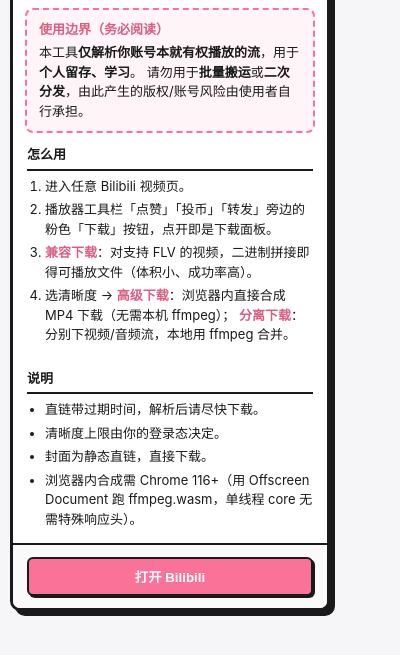
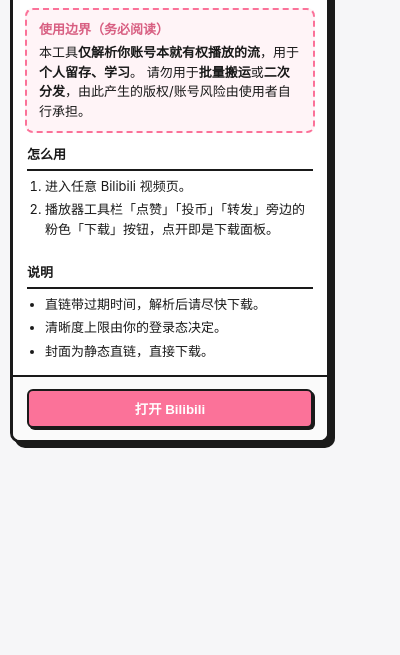
Before and after one commit to c-yyy/bili-mux, a browser extension: page popup.html in a window 400 px wide. Shown: the part 67-722 px from the top of the page. Drawn offline with Linux system fonts and the light colour scheme.

Commit message:
docs(popup): 删除怎么用第3/4条、说明最后一条
- 怎么用仅保留「进入视频页」「点下载按钮」两条
- 说明删除「浏览器内合成需 Chrome 116+」最后一条

```diff
--- a/popup.html
+++ b/popup.html
@@ -24,10 +24,6 @@
       <ol>
         <li>进入任意 Bilibili 视频页。</li>
         <li>播放器工具栏「点赞」「投币」「转发」旁边的粉色「下载」按钮，点开即是下载面板。</li>
-        <li><b>兼容下载</b>：对支持 FLV 的视频，二进制拼接即得可播放文件（体积小、成功率高）。</li>
-        <li>选清晰度 →
-          <b>高级下载</b>：浏览器内直接合成 MP4 下载（无需本机 ffmpeg）；
-          <b>分离下载</b>：分别下视频/音频流，本地用 ffmpeg 合并。</li>
       </ol>
     </section>
 
@@ -37,7 +33,6 @@
         <li>直链带过期时间，解析后请尽快下载。</li>
         <li>清晰度上限由你的登录态决定。</li>
         <li>封面为静态直链，直接下载。</li>
-        <li>浏览器内合成需 Chrome 116+（用 Offscreen Document 跑 ffmpeg.wasm，单线程 core 无需特殊响应头）。</li>
       </ul>
     </section>
 
```
